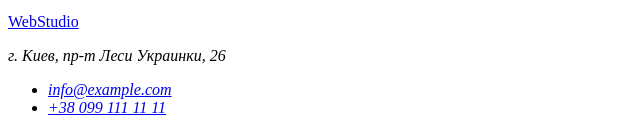
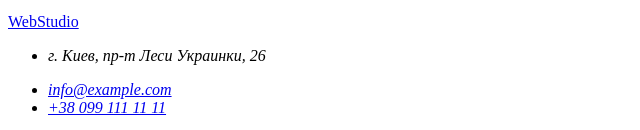
Before and after one commit to Alex013p/goit-markup-hw-01, a plain HTML site: page index.html in a window 1280 px wide. Shown: the part 3038-3168 px from the top of the page, 0-640 px from the left. Drawn offline with Linux system fonts and the light colour scheme.

Commit message:
Homework1 final v.8
Исправлен список тега adress

```diff
--- a/index.html
+++ b/index.html
@@ -36,7 +36,7 @@
             <h1>Эффективные решения для вашего бизнеса</h1>
             <button type="button">Заказать услугу</button>
         </section>
-        <!-- Секция с характеристиками студии -->
+        <!-- Секция с преимуществами студии -->
         <section>
             <!-- ЗАГОЛОВОК БУДЕТ СКРЫТ ПРИ ДОБАВЛЕНИИ СSS -->
             <h2>Наши преимущества</h2>
@@ -125,9 +125,11 @@
     <footer>
         <a href="./">WebStudio</a>
         <address>
-            <!-- Адрес офиса  -->
-            <p>г. Киев, пр-т Леси Украинки, 26</p>
             <ul>
+                <!-- Адрес офиса  -->
+                <li>
+                    <p>г. Киев, пр-т Леси Украинки, 26</p>
+                </li>
                 <!-- Ссылка на адрес электронной почты  -->
                 <li>
                     <a href="mailto:info@example.com">info@example.com</a>
```
